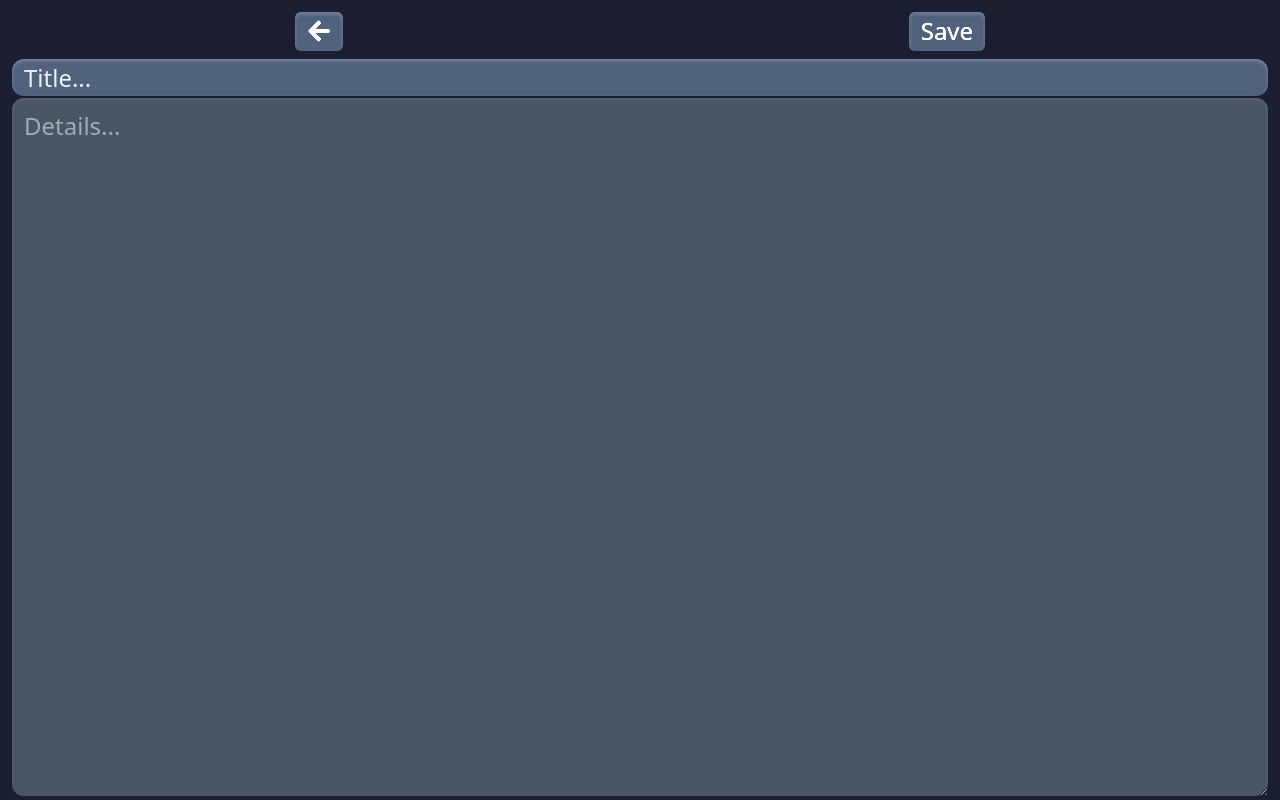
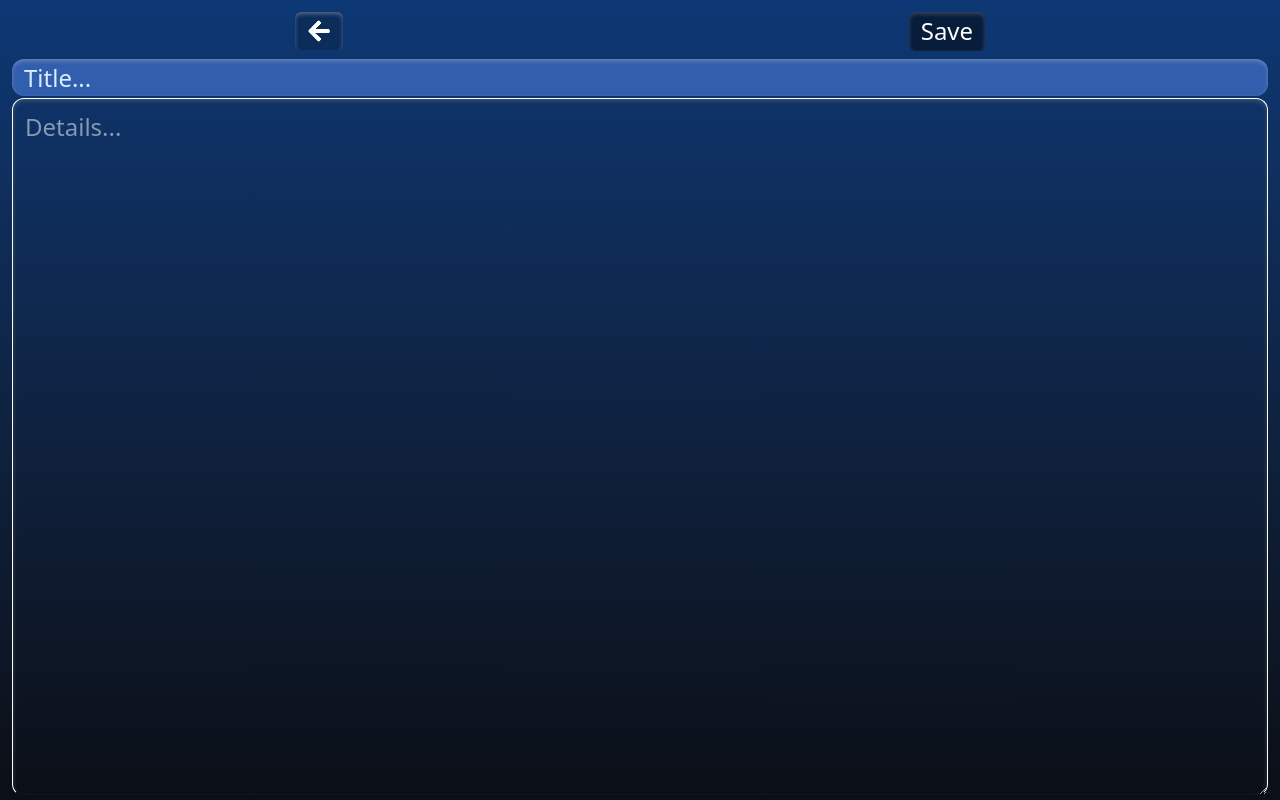
Before and after one commit to karanxdeveloper/QuickMemo, a React (Vite) app: page /create in a window 1280 px wide. Built offline with nearby package versions, Linux system fonts and the light colour scheme.

Commit message:
made some ui changes

```diff
--- a/src/App.css
+++ b/src/App.css
@@ -1,5 +1,5 @@
 body{
-    background-color: rgba(3, 6, 26, 0.904);
+    background: linear-gradient(to bottom, #0d3875, #0b0f16);
 }
 
 .custom-swal-popup {
--- a/src/components/NoteItem.jsx
+++ b/src/components/NoteItem.jsx
@@ -3,9 +3,9 @@ import { Link } from 'react-router-dom'
 function NoteItem({note}) {
   return (
     <Link to={`/edit/${note.id}`}
-    className="note flex flex-col justify-between rounded-[1rem] p-2 max-h-[130px] gap-[3px] bg-gray-900 w-[180px]   drop-shadow-xl text-white lg:w-[398px] inset-shadow-sm inset-shadow-gray-500/50">
-        <h4  className=' p-1 max-h-[30px] rounded-[10px]  bg-gray-700 shadow-2xl inset-shadow-sm inset-shadow-gray-500/50 shadow-gray-500/50'>{note.title.length > 30 ? (note.title.substr(0,30)) + "..." : note.title}</h4>
-        <p  className='bg-graay-600 h-[60px] p-1  max-h-[70px] overflow-hidden inset-shadow-sm  inset-shadow-gray-500/50 rounded-xl'>{note.details}</p>
+    className="note flex flex-col justify-between  border-b-[#0b0f16] border rounded-[0.5rem] p-2 max-h-[130px] gap-[3px] bg-gradient-to-b from-[#0d3875] to-[#0b0f16] w-[180px] drop-shadow-xl text-white lg:w-[398px] inset-shadow-sm inset-shadow-gray-500/50">
+        <h4  className=' p-1 max-h-[30px] rounded-[4px]  bg-[#213f74] shadow-2xl inset-shadow-sm inset-shadow-gray-500/50 shadow-gray-500/50'>{note.title.length > 30 ? (note.title.substr(0,30)) + "..." : note.title}</h4>
+        <p  className=' h-[60px] p-1  max-h-[70px]  overflow-hidden rounded-xl'>{note.details}</p>
         <p className='text-[11px] '>{note.date}</p>
     </Link>
   )
--- a/src/pages/CreateNote.jsx
+++ b/src/pages/CreateNote.jsx
@@ -35,14 +35,14 @@ function CreateNote({setNotes}) {
 
   return (
     <>
-      <section className="text-white p-3 bg-[#1b1d30] h-[100vh]">
+      <section className="text-white p-3 bg-gradient-to-b from-[#0d3875] to-[#0b0f16] h-[100vh]">
         <header className="flex justify-around h-[5%] ">
-          <Link className="p-3 text-2xl flex justify-center items-center bg-gray-700 text-center rounded-md brightness-150 inset-shadow-sm inset-shadow-gray-500/50" to={"/"}><FaArrowLeft /></Link>
-          <button onClick={handleSubmit} className="btn text-2xl p-3 rounded-md flex justify-center items-center bg-gray-700 brightness-150 inset-shadow-sm inset-shadow-gray-500/50">Save</button>
+          <Link className="p-3 text-2xl flex justify-center items-center bg-[#081d3c] text-center rounded-md brightness-150 inset-shadow-sm inset-shadow-gray-500/50" to={"/"}><FaArrowLeft /></Link>
+          <button onClick={handleSubmit} className=" text-2xl p-3  rounded-md flex justify-center items-center bg-[#081d3c] inset-shadow-sm inset-shadow-gray-500/50">Save</button>
         </header>
         <form className="create flex flex-col h-[95%] gap-[2px]  mt-2">
-            <input onChange={(e)=>setTitle(e.target.value)} value={title}  className="inset-shadow-sm inset-shadow-gray-500/50 p-3 text-2xl brightness-150 outline-none h-[5%] bg-gray-700 rounded-xl" type="text" placeholder="Title..." autoFocus />
-            <textarea onChange={(e)=>setDetails(e.target.value)} value={details} className="inset-shadow-sm inset-shadow-gray-500/50 p-3 text-2xl outline-none h-[95%] bg-gray-600 rounded-xl" placeholder="Details..."></textarea>
+            <input onChange={(e)=>setTitle(e.target.value)} value={title}  className="inset-shadow-sm inset-shadow-gray-500/50 p-3 text-2xl brightness-150 outline-none h-[5%] bg-[#213f74] rounded-xl" type="text" placeholder="Title..." autoFocus />
+            <textarea onChange={(e)=>setDetails(e.target.value)} value={details} className="inset-shadow-sm inset-shadow-gray-500/50 p-3 text-2xl outline-none h-[95%]  border border-b-[#0b0f16] rounded-xl" placeholder="Details..."></textarea>
         </form>
       </section>
     </>
--- a/src/pages/EditNote.jsx
+++ b/src/pages/EditNote.jsx
@@ -63,15 +63,15 @@ function EditNote({notes,setNotes}) {
 
   return (
     <>
-      <section className="text-white p-3 bg-[#1b1d30] h-[100vh]">
+      <section className="text-white p-3 bg-gradient-to-b from-[#0d3875] to-[#0b0f16] h-[100vh]">
         <header className="flex justify-around h-[5%] ">
-          <Link className="p-3 text-2xl flex justify-center items-center bg-gray-700 text-center rounded-md brightness-150 inset-shadow-sm inset-shadow-gray-500/50" to={"/"}><FaArrowLeft /></Link>
-          <button onClick={handleSave} className="btn text-2xl p-3 rounded-md flex justify-center items-center bg-gray-700 brightness-150 inset-shadow-sm inset-shadow-gray-500/50">Save</button>
-          <button onClick={handleDelete} className="btn text-2xl p-3 rounded-md flex justify-center items-center bg-gray-700 brightness-150 inset-shadow-sm inset-shadow-gray-500/50"><FaTrash /></button>
+          <Link className="p-3 text-2xl flex justify-center items-center bg-[#081d3c] text-center rounded-md brightness-150 inset-shadow-sm inset-shadow-gray-500/50" to={"/"}><FaArrowLeft /></Link>
+          <button onClick={handleSave} className="btn text-2xl p-3 rounded-md flex justify-center items-center bg-[#081d3c] brightness-150 inset-shadow-sm inset-shadow-gray-500/50">Save</button>
+          <button onClick={handleDelete} className="btn text-2xl p-3 rounded-md flex justify-center items-center bg-gradient-to-b to-[#d12323]  border border-b-[#4c0926] brightness-150 inset-shadow-sm inset-shadow-gray-500/50"><FaTrash /></button>
         </header>
         <form className="create flex flex-col h-[95%] gap-[2px] mt-2">
-            <input onChange={(e)=>{setTitle(e.target.value)}} value={title} className="inset-shadow-sm inset-shadow-gray-500/50 p-3 text-2xl brightness-150 outline-none h-[5%] bg-gray-700 rounded-xl" type="text" placeholder="Title..." autoFocus />
-            <textarea onChange={(e)=>{setDetails(e.target.value)}} value={details} className="inset-shadow-sm inset-shadow-gray-500/50 p-3 text-2xl outline-none h-[95%] bg-gray-600 rounded-xl" placeholder="Details..."></textarea>
+            <input onChange={(e)=>{setTitle(e.target.value)}} value={title} className="inset-shadow-sm inset-shadow-gray-500/50 p-3 text-2xl brightness-150 outline-none h-[5%] bg-[#213f74] rounded-xl" type="text" placeholder="Title..." autoFocus />
+            <textarea onChange={(e)=>{setDetails(e.target.value)}} value={details} className="inset-shadow-sm inset-shadow-gray-500/50 p-3 text-2xl outline-none h-[95%] border border-b-[#0b0f16] rounded-xl" placeholder="Details..."></textarea>
         </form>
       </section>
     </>
--- a/src/pages/Notes.jsx
+++ b/src/pages/Notes.jsx
@@ -28,7 +28,7 @@ function Notes({notes}) {
         <header className="flex justify-around p-2">
          {!showSearch ? <h2 className="text-3xl font-bold ">QuickMemo</h2> :
           <input value={text} onChange={(e) => {setText(e.target.value);}} className="border rounded-md px-1" type="text" autoFocus placeholder='keyword...' />}
-          <button onClick={()=>setShowSearch(!showSearch)} className="brightness-150 bg-gray-700 outline-none  text-white p-2.5 rounded-md inset-shadow-sm inset-shadow-gray-500/50">{showSearch ? <IoCloseSharp />  : <FaSearch />}</button>
+          <button onClick={()=>setShowSearch(!showSearch)} className="brightness-150 bg-[#223757] outline-none  text-white p-2.5 rounded-md inset-shadow-sm inset-shadow-gray-500/50">{showSearch ? <IoCloseSharp />  : <FaSearch />}</button>
         </header>
 
         <div className="flex flex-wrap justify-center p-2 gap-3 ">
@@ -40,7 +40,7 @@ function Notes({notes}) {
             })
           }
         </div>
-        <Link to={"/create"} className="animate-bounce p-4 text-3xl rounded-md fixed bottom-2 right-2 bg-gray-700 inset-shadow-sm inset-shadow-gray-500/50 brightness-150"><FaPlus /></Link>
+        <Link to={"/create"} className="animate-bounce p-4 text-3xl border border-b-[#0b0f16] rounded-md fixed bottom-2 right-2 bg-[#081d3c] inset-shadow-sm inset-shadow-gray-500/50 brightness-150"><FaPlus /></Link>
       </section>
     </>
   )
```
